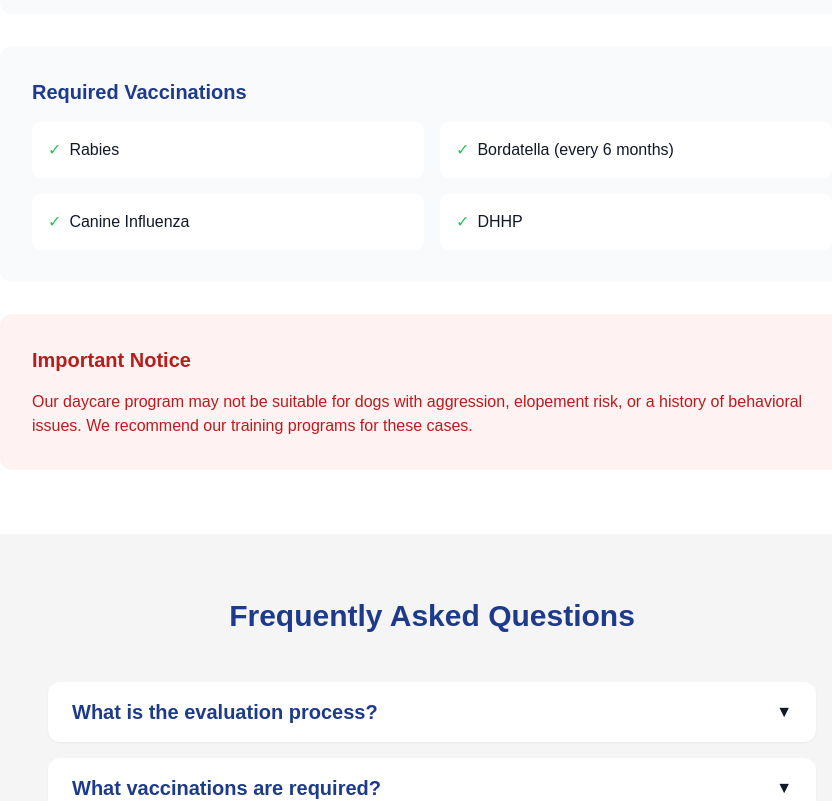
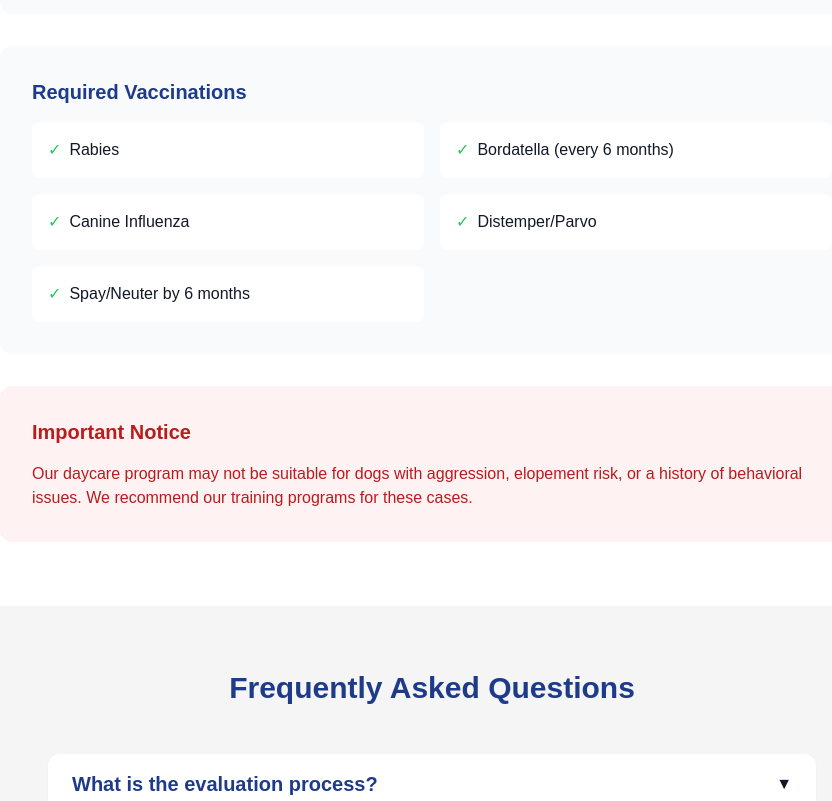
Before and after one commit to mastanley13/Champs-site, a React (Vite) app: page /daycare in a window 1280 px wide. Shown: the part 2740-3541 px from the top of the page, without its empty margins (208-1040 px from the left). Built offline with nearby package versions, Linux system fonts and the light colour scheme; no server answers.

Commit message:
Update vaccination requirements: Change DHHP to Distemper/Parvo and add Spay/Neuter requirement

```diff
--- a/src/pages/Daycare.tsx
+++ b/src/pages/Daycare.tsx
@@ -221,7 +221,13 @@ export function DaycarePage() {
             <div className="bg-gray-50 p-8 rounded-xl">
               <h3 className="text-xl font-bold mb-4 text-blue-900">Required Vaccinations</h3>
               <div className="grid md:grid-cols-2 gap-4">
-                {['Rabies', 'Bordatella (every 6 months)', 'Canine Influenza', 'DHHP'].map((vaccine) => (
+                {[
+                  'Rabies',
+                  'Bordatella (every 6 months)',
+                  'Canine Influenza',
+                  'Distemper/Parvo',
+                  'Spay/Neuter by 6 months'
+                ].map((vaccine) => (
                   <div key={vaccine} className="bg-white p-4 rounded-lg flex items-center">
                     <span className="text-green-500 mr-2">✓</span>
                     {vaccine}
```
